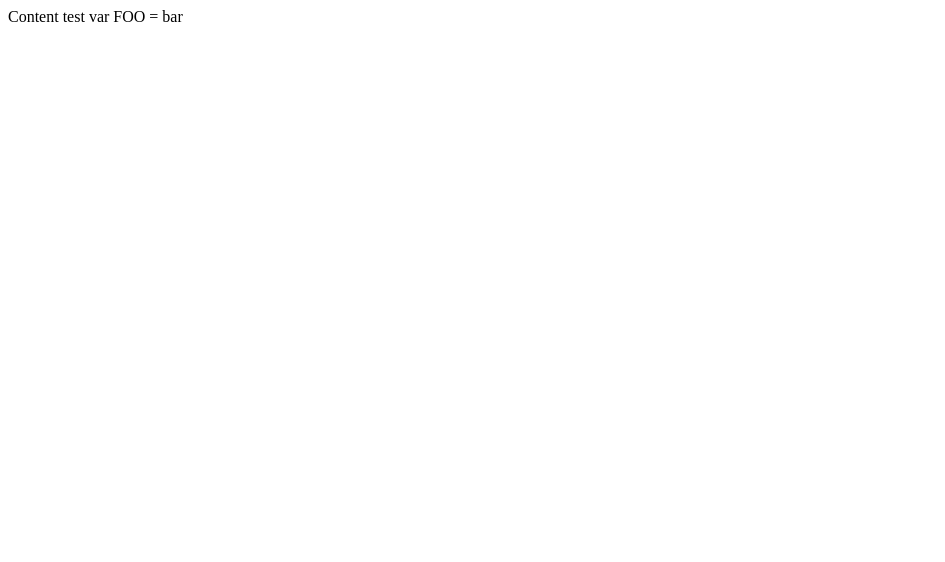
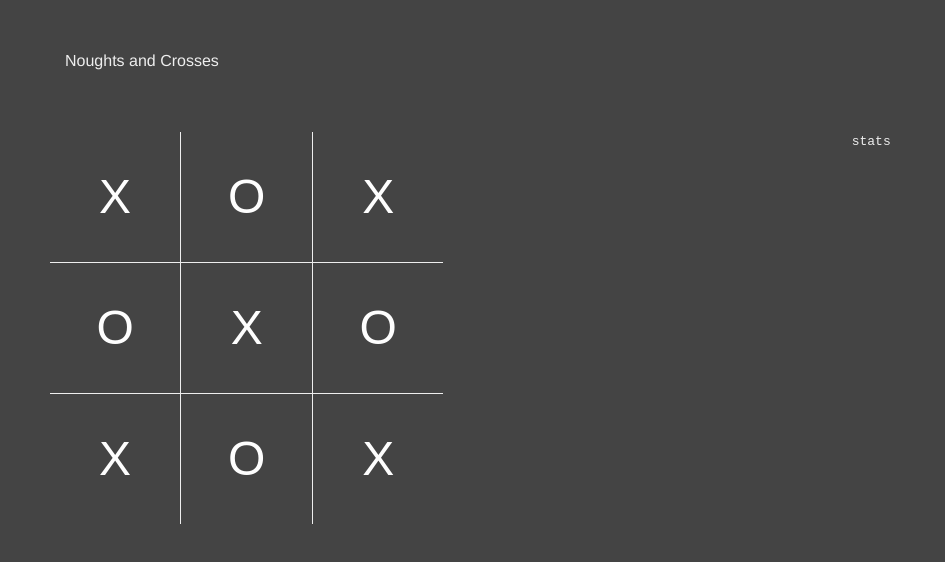
Before and after one commit to aderowbotham/noughts-and-crosses, a website: page dev/index.html in a window 1280 px wide. Shown: the whole page, without its empty margins (0-945 px from the left). Drawn offline with nearby package versions, Linux system fonts and the light colour scheme.

Commit message:
basic static layout

```diff
--- /dev/null
+++ b/dev/css/noughts.css
@@ -0,0 +1,81 @@
+body
+{
+  background: #444;
+  color: #eee;
+  font-family: monospace;
+  margin: 50px;
+}
+
+.game-area
+{
+  margin-top: 60px;
+  min-width: 250px;
+}
+
+.gameboard
+{
+  box-sizing: border-box;
+}
+
+.gameboard .square
+{
+  display: block;
+  padding-bottom: 33%;
+  position: relative;
+}
+
+.gameboard .square .button
+{
+  background: none;
+  bottom: 0;
+  display: block;
+  left: 0;
+  margin: 0;
+  position: absolute;
+  right: 0;
+  top: 0;
+}
+
+.gameboard .square .button:hover
+{
+  background: rgba(255,255,255,0.3);
+}
+
+.table
+{
+    display:table;
+    height:100%;
+    width:100%;
+}
+
+.table-cell
+{
+    display:table-cell;
+    vertical-align:middle;
+    text-align: center;
+    height:100%;
+    width:100%;
+    text-transform: uppercase;
+    font-family: sans-serif;
+    font-size: 3rem;
+}
+
+.gameboard .top-row .square
+{
+  border-bottom: 1px solid #eee;
+}
+
+.gameboard .bottom-row .square
+{
+  border-top: 1px solid #eee;
+}
+
+.gameboard .square:first-child
+{
+  border-right: 1px solid #eee;
+}
+
+.gameboard .square:last-child
+{
+  border-left: 1px solid #eee;
+}
--- a/dev/index.html
+++ b/dev/index.html
@@ -8,20 +8,39 @@
   <meta name="author" content="Ade Rowbotham">
   <title>Noughts and Crosses</title>
 
-  <!-- <link href="/css/all.min.css?r=384" rel="stylesheet"> -->
+  <link href="node_modules/foundation-sites/dist/css/foundation.min.css" rel="stylesheet">
+  <link href="node_modules/foundation-sites/dist/css/foundation-float.css" rel="stylesheet">
+  <link href="css/noughts.css" rel="stylesheet">
+
+
 </head>
 <body>
 
   <div class="row">
     <div class="large-12 columns">
 
-      <div ng-app="noughts" ng-noughts class="ng-cloak">
-        Content {{ test }}
+      <div ng-app="noughts" class="ng-cloak">
+
+        <h6>Noughts and Crosses</h6>
+
+        <div class="row game-area">
+          <div class="large-4 medium-6 small-12 columns">
+            <div ng-noughts-gameboard></div>
+          </div>
+
+          <div class="large-4 medium-6 small-12 columns">
+            stats
+          </div>
+        </div>
+
+
+
       </div>
 
     </div>
   </div>
 
+<script src="node_modules/jquery/dist/jquery.slim.min.js"></script>
 <script src="node_modules/angular/angular.js"></script>
 
 <script src="js/app.js"></script>
--- a/dev/js/app.js
+++ b/dev/js/app.js
@@ -9,21 +9,26 @@
     $logProvider.debugEnabled(true);
   })
 
-  .constant("FOO", "bar")
+  // .constant("FOO", "bar")
 
-  .directive("ngNoughts", function($log, FOO){
+  .directive("ngNoughtsGameboard", function($log){
 
     return {
       restrict: "A",
+      scope: {},
+      templateUrl: "partials/nc-board.html",
 
-      link: function(scope) {
-        $log.debug("linked ngNoughts directive");
 
-        scope.test = "test var FOO = " + FOO;
+      link: function(scope, el) {
+
+        scope.onResize = function(){
+          scopeRef.containerHeight = $(".buy-panel").outerHeight(true);
+        };
+
+        // scope.test = "test var FOO = " + FOO;
       }
 
     };
 
   });
-
 }());
--- /dev/null
+++ b/dev/partials/nc-board.html
@@ -0,0 +1,74 @@
+<div id="game-board" class="gameboard" ng-on-resize="onPanelResize">
+
+  <div class="row top-row">
+    <div class="small-4 columns square">
+      <a class="button">
+        <div class="table">
+            <div class="table-cell">x</div>
+        </div>
+      </a>
+    </div>
+    <div class="small-4 columns square">
+      <a class="button">
+        <div class="table">
+            <div class="table-cell">o</div>
+        </div>
+      </a>
+    </div>
+    <div class="small-4 columns square">
+      <a class="button">
+        <div class="table">
+            <div class="table-cell">x</div>
+        </div>
+      </a>
+    </div>
+  </div>
+
+  <div class="row middle-row">
+    <div class="small-4 columns square">
+      <a class="button">
+        <div class="table">
+            <div class="table-cell">o</div>
+        </div>
+      </a>
+    </div>
+    <div class="small-4 columns square">
+      <a class="button">
+        <div class="table">
+            <div class="table-cell">x</div>
+        </div>
+      </a>
+    </div>
+    <div class="small-4 columns square">
+      <a class="button">
+        <div class="table">
+            <div class="table-cell">o</div>
+        </div>
+      </a>
+    </div>
+  </div>
+
+  <div class="row bottom-row">
+    <div class="small-4 columns square">
+      <a class="button">
+        <div class="table">
+            <div class="table-cell">x</div>
+        </div>
+      </a>
+    </div>
+    <div class="small-4 columns square">
+      <a class="button">
+        <div class="table">
+            <div class="table-cell">o</div>
+        </div>
+      </a>
+    </div>
+    <div class="small-4 columns square">
+      <a class="button">
+        <div class="table">
+            <div class="table-cell">x</div>
+        </div>
+      </a>
+    </div>
+  </div>
+</div>
```
